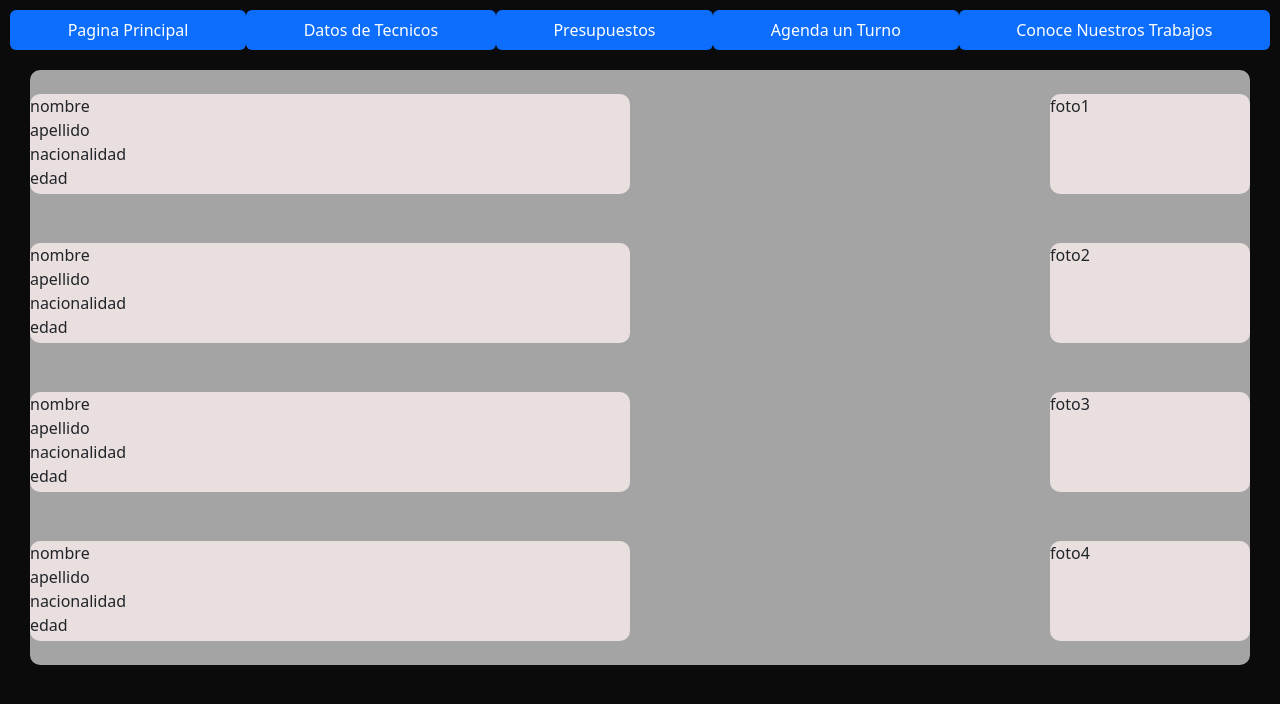
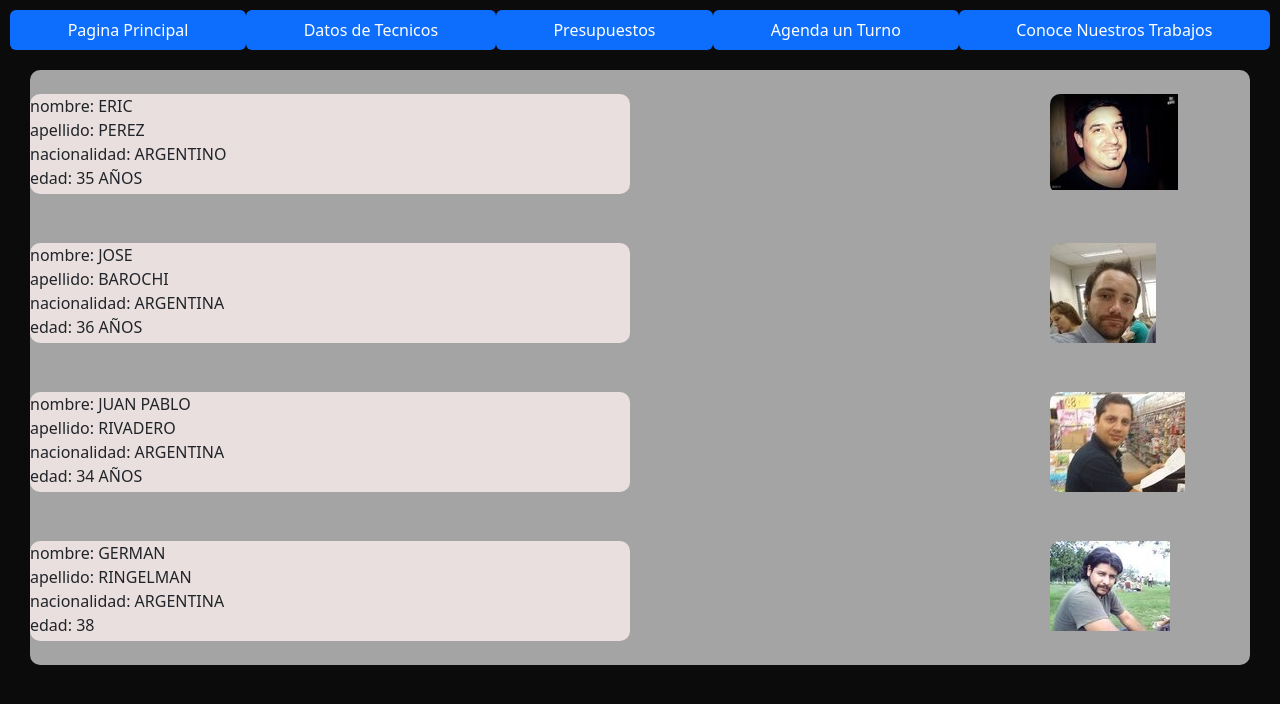
Before and after one commit to perezever/Pre-Entrega-2-EverPerez, a plain HTML site: page datostecnicos.html in a window 1280 px wide. Drawn offline with nearby package versions, Linux system fonts and the light colour scheme.

Commit message:
cargamos imagenes de tecnicos y datos de los mismos

```diff
--- a/datostecnicos.html
+++ b/datostecnicos.html
@@ -47,15 +47,15 @@
         class="fondo_gris_1">
 
         <div class="dato_tecnico_1" >
-             <div> nombre</div>
-             <div> apellido</div>
-             <div> nacionalidad</div>
-             <div> edad</div>
+             <div> nombre: ERIC</div>
+             <div> apellido: PEREZ</div>
+             <div> nacionalidad: ARGENTINO</div>
+             <div> edad: 35 AÑOS</div>
         </div>
 
         <div
              class="foto_tecnico_1">
-             <div>foto1</div>
+             <!-- <div>foto1</div> -->
         </div>
        </div>
           <!--------------------  -->
@@ -64,13 +64,13 @@
         class="fondo_gris_2">
 
         <div class="dato_tecnico_2">
-            <div> nombre</div>
-            <div> apellido</div>
-            <div> nacionalidad</div>
-            <div> edad</div>
+            <div> nombre: JOSE</div>
+            <div> apellido: BAROCHI</div>
+            <div> nacionalidad: ARGENTINA</div>
+            <div> edad: 36 AÑOS</div>
         </div>
         <div class="foto_tecnico_2">
-            <div>foto2</div>
+            <!-- <div>foto2</div> -->
         </div>
        </div>
 
@@ -80,13 +80,13 @@
         class="fondo_gris_3">
 
             <div class="dato_tecnico_3">
-                <div> nombre</div>
-                <div> apellido</div>
-                <div> nacionalidad</div>
-                <div> edad</div>
+                <div> nombre: JUAN PABLO</div>
+                <div> apellido: RIVADERO</div>
+                <div> nacionalidad: ARGENTINA</div>
+                <div> edad: 34 AÑOS</div>
             </div>
             <div class="foto_tecnico_3">
-                <div>foto3</div>
+                <!-- <div>foto3</div> -->
             </div>
         </div>
 
@@ -96,13 +96,13 @@
         class="fondo_gris_4">
 
           <div class="dato_tecnico_4">
-            <div> nombre</div>
-            <div> apellido</div>
-            <div> nacionalidad</div>
-            <div> edad</div>
+            <div> nombre: GERMAN</div>
+            <div> apellido: RINGELMAN</div>
+            <div> nacionalidad: ARGENTINA</div>
+            <div> edad: 38</div>
           </div>
             <div class="foto_tecnico_4">
-                <div>foto4</div>
+                <!-- <div>foto4</div> -->
           </div>
         </div>
 
--- a/style.css
+++ b/style.css
@@ -194,14 +194,14 @@ justify-content: space-between;
 
 .foto_tecnico_1
 {
-
-
+    background: url(imagenes/fotoeric.jpg);
+    background-repeat: no-repeat;
     margin-top: 2%;
     margin-bottom: 2%;
     width: 200px;
     height: 100px;
     border-radius: 10px;
-    background: #e9dfdf;
+
 
 
 }
@@ -220,13 +220,14 @@ justify-content: space-between;
 
 .foto_tecnico_2
 {
-
+   background: url(imagenes/fotojose.jpg);
+   background-repeat: no-repeat;
     margin-top: 2%;
     margin-bottom: 2%;
     width: 200px;
     height: 100px;
     border-radius: 10px;
-    background: #e9dfdf;
+    /* background: #e9dfdf; */
 
 }
 .dato_tecnico_3
@@ -243,12 +244,14 @@ justify-content: space-between;
 
 .foto_tecnico_3
 {
+   background: url(imagenes/fotojuancho.jpg);
+   background-repeat: no-repeat;
     margin-top: 2%;
     margin-bottom: 2%;
     width: 200px;
     height: 100px;
     border-radius: 10px;
-    background: #e9dfdf;
+    /* background: #e9dfdf; */
 
 }
 .dato_tecnico_4
@@ -265,12 +268,14 @@ justify-content: space-between;
 
 .foto_tecnico_4
 {
+   background: url(imagenes/fotogerman.jpg);
+   background-repeat: no-repeat;
     margin-top: 2%;
     margin-bottom: 2%;
     width: 200px;
     height: 100px;
     border-radius: 10px;
-    background: #e9dfdf;
+
 
 }
 
```
Also changed, not shown: imagenes/fotoeric.jpg (added), imagenes/fotogerman.jpg (added), imagenes/fotojose.jpg (added), imagenes/fotojuancho.jpg (added).
